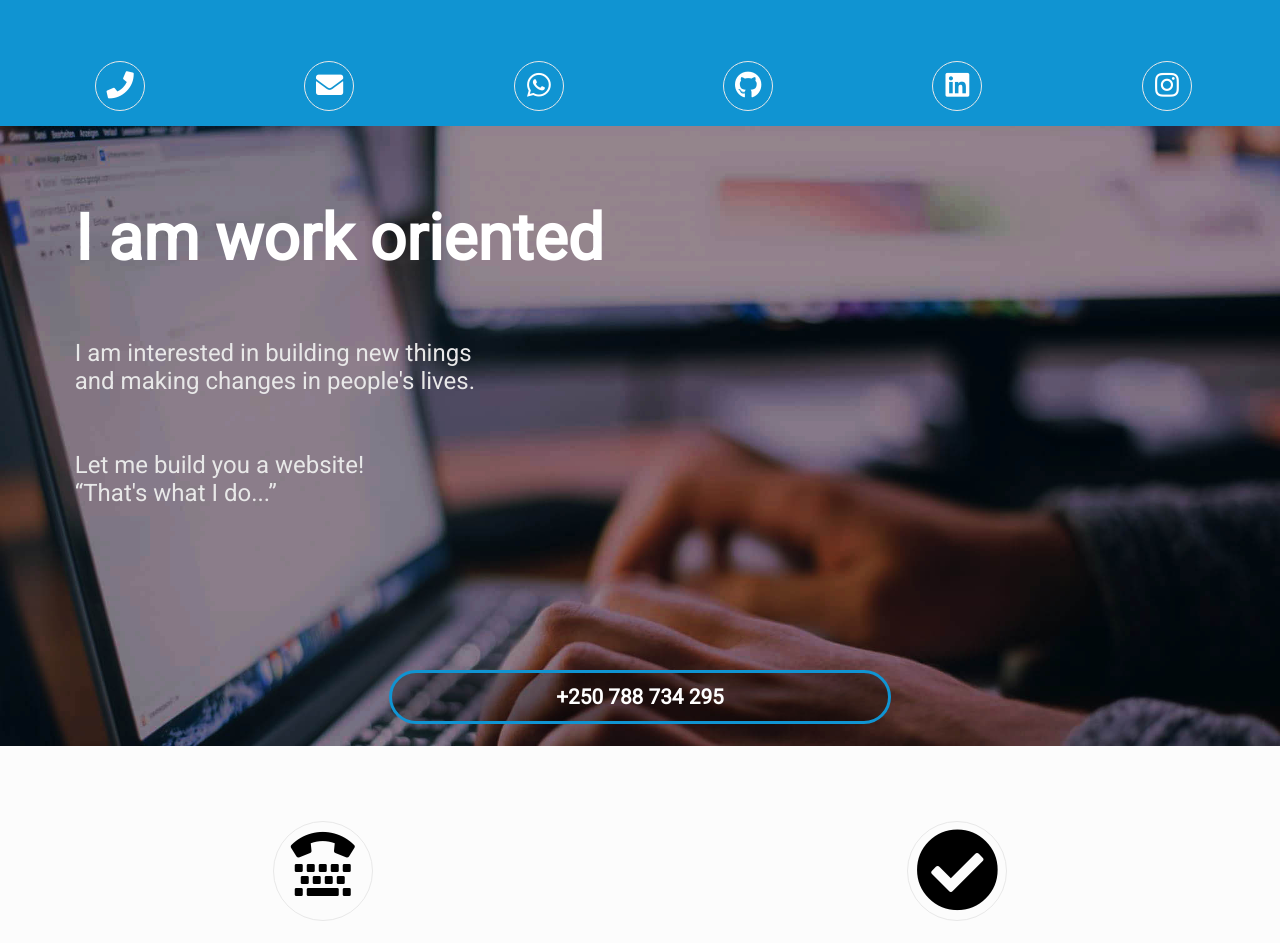
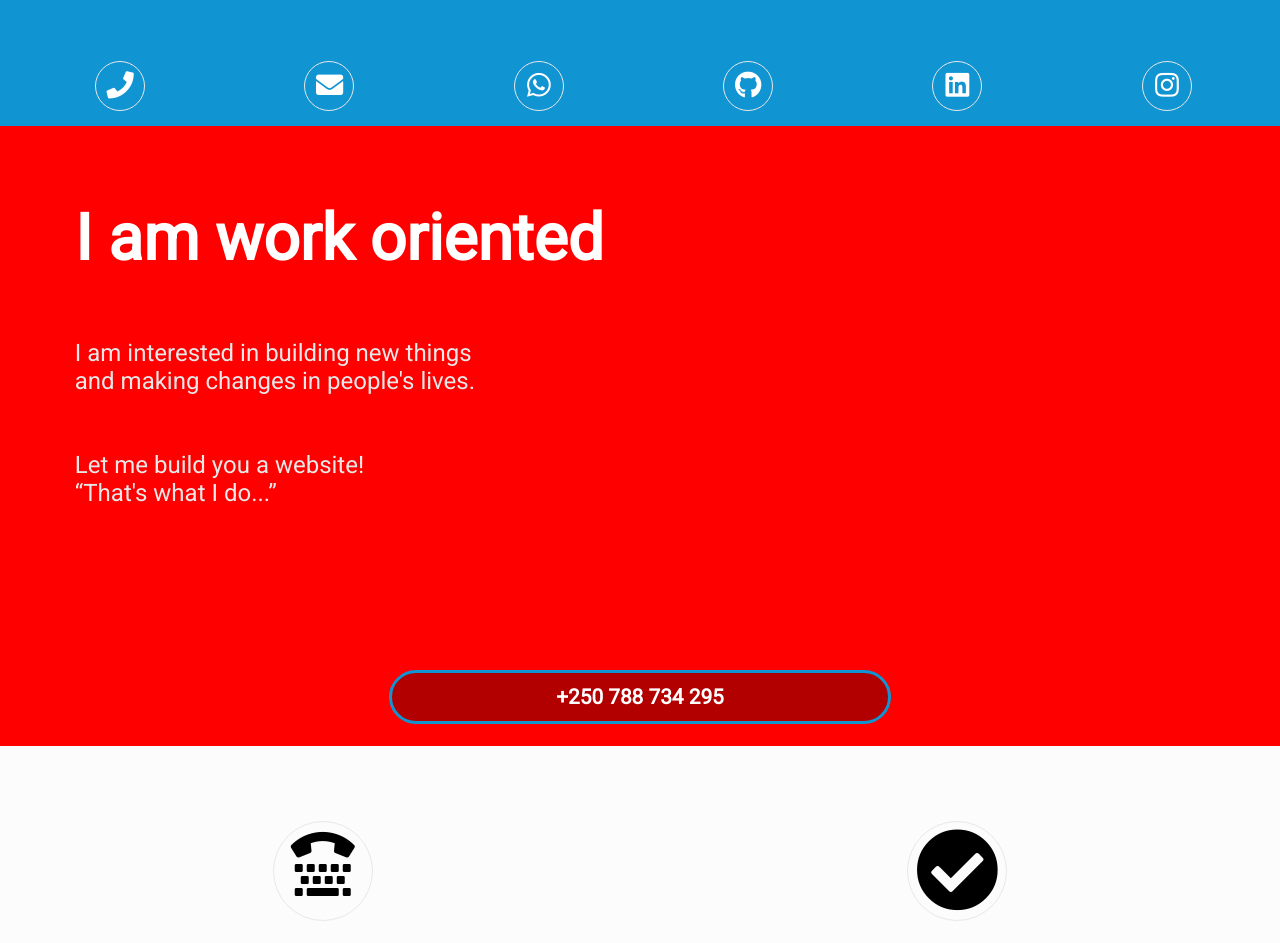
Before and after one commit to issajeanmarie/portfolio, a React (Create React App) app: page / in a window 1280 px wide. Shown: the part 480-1423 px from the top of the page. Built offline with nearby package versions, Linux system fonts and the light colour scheme.

Commit message:
Changing animation.

```diff
--- a/src/Components/Assurance.jsx
+++ b/src/Components/Assurance.jsx
@@ -6,7 +6,7 @@ class Assurance extends React.Component {
 		const asConts = document.querySelectorAll('.asCont');
 
 		const options = {
-			threshold: 0.3,
+			threshold: 0.25,
 			rootMargin: "-100px"
 		};
 		const observer = new IntersectionObserver((entries, observer) => {
--- a/src/Components/Oriented.jsx
+++ b/src/Components/Oriented.jsx
@@ -35,10 +35,11 @@ class Oriented extends React.Component {
 			height: 620px;
 			color: #FFF;
 			overflow: hidden;
+			background: red;
 
 			h1{
 				font-size: 4em;
-				margin-top: 500px;
+				margin-top: 1000px;
 				margin-bottom: 5%;
 				margin-left: 5%;
 			}
--- a/src/Components/Styles/style.scss
+++ b/src/Components/Styles/style.scss
@@ -346,7 +346,7 @@ body{
 	}
 
 	@keyframes animate {
-		from{margin-top: 500px;}
+		from{margin-top: 1000px;}
 		to{
 			margin-top: 5%;
 		}
```
Also changed, not shown: src/Components/Styles/style.min.css, 2 other files (tests, documents, lock files or other folders).
